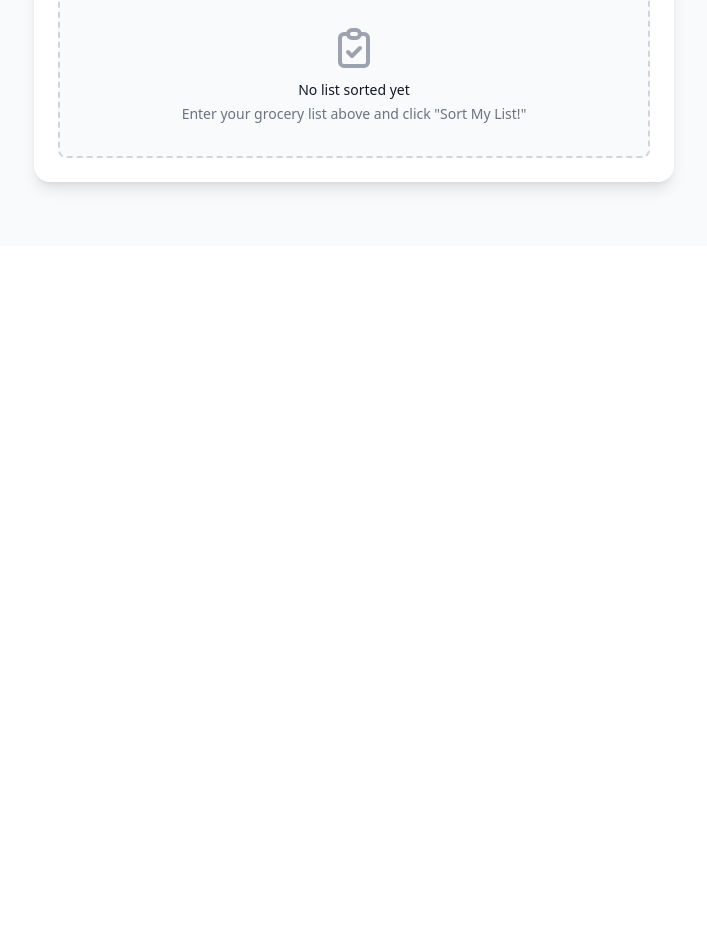
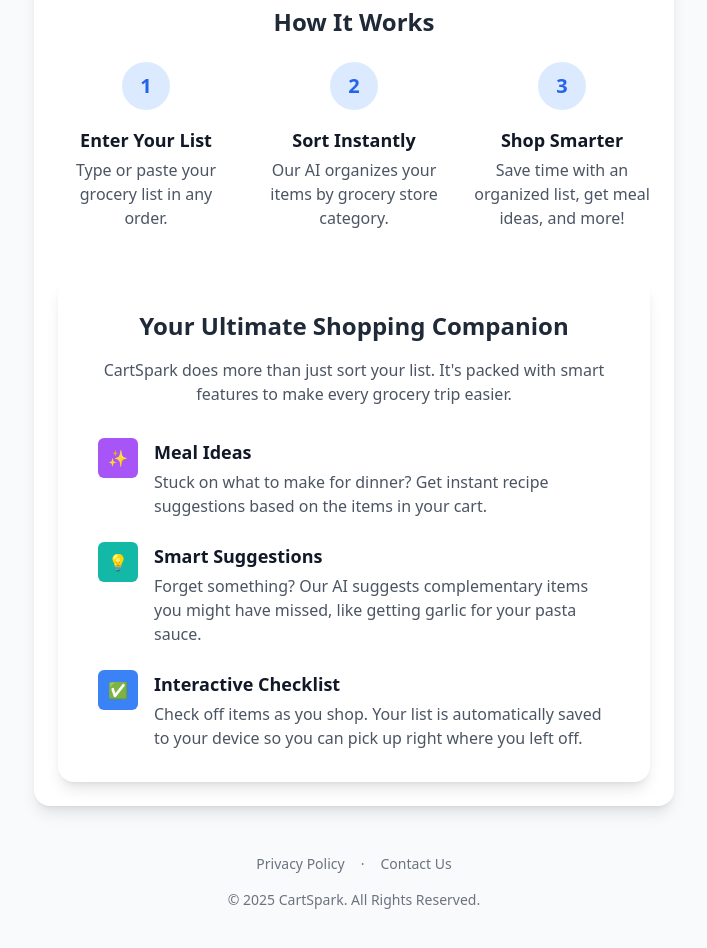
Before and after one commit to jayke111/my-grocery-assistant, a React (Create React App) app: page / in a window 1280 px wide. Shown: the part 640-1588 px from the top of the page, without its empty margins (286-993 px from the left). Before the commit the page ends 886 px from the top, so only its background shows below. Built offline with nearby package versions, Linux system fonts and the light colour scheme.

Commit message:
Update branding and fix UI issues

```diff
--- a/src/App.js
+++ b/src/App.js
@@ -34,7 +34,7 @@ const Header = () => (
           CartSpark
         </h1>
     </div>
-    <p className="mt-3 text-lg text-gray-600">Your Grocery List AI Companion</p>
+    <p className="mt-3 text-lg text-gray-600">Your <span className="font-semibold text-green-600">FREE</span> Grocery List AI Companion</p>
   </header>
 );
 
@@ -125,6 +125,89 @@ const AffiliateLinks = () => (
             </a>
         </div>
     </div>
+);
+
+// --- NEW: Content Sections for AdSense ---
+
+const HowItWorks = () => (
+    <div className="mt-12">
+        <h2 className="text-2xl font-bold text-center text-gray-800">How It Works</h2>
+        <div className="mt-6 grid grid-cols-1 md:grid-cols-3 gap-8">
+            <div className="text-center">
+                <div className="flex items-center justify-center h-12 w-12 rounded-full bg-blue-100 text-blue-600 mx-auto">
+                    <span className="text-xl font-bold">1</span>
+                </div>
+                <h3 className="mt-4 text-lg font-semibold">Enter Your List</h3>
+                <p className="mt-1 text-gray-600">Type or paste your grocery list in any order.</p>
+            </div>
+            <div className="text-center">
+                <div className="flex items-center justify-center h-12 w-12 rounded-full bg-blue-100 text-blue-600 mx-auto">
+                    <span className="text-xl font-bold">2</span>
+                </div>
+                <h3 className="mt-4 text-lg font-semibold">Sort Instantly</h3>
+                <p className="mt-1 text-gray-600">Our AI organizes your items by grocery store category.</p>
+            </div>
+            <div className="text-center">
+                <div className="flex items-center justify-center h-12 w-12 rounded-full bg-blue-100 text-blue-600 mx-auto">
+                    <span className="text-xl font-bold">3</span>
+                </div>
+                <h3 className="mt-4 text-lg font-semibold">Shop Smarter</h3>
+                <p className="mt-1 text-gray-600">Save time with an organized list, get meal ideas, and more!</p>
+            </div>
+        </div>
+    </div>
+);
+
+const Features = () => (
+    <div className="mt-12 py-8 bg-white rounded-2xl shadow-lg">
+        <div className="max-w-xl mx-auto px-4 sm:px-6 lg:px-8">
+            <h2 className="text-2xl font-bold text-center text-gray-800">Your Ultimate Shopping Companion</h2>
+            <p className="mt-4 text-center text-gray-600">
+                CartSpark does more than just sort your list. It's packed with smart features to make every grocery trip easier.
+            </p>
+            <div className="mt-8 space-y-6">
+                <div className="flex">
+                    <div className="flex-shrink-0">
+                        <div className="flex items-center justify-center h-10 w-10 rounded-md bg-purple-500 text-white">✨</div>
+                    </div>
+                    <div className="ml-4">
+                        <h4 className="text-lg font-bold">Meal Ideas</h4>
+                        <p className="mt-1 text-gray-600">Stuck on what to make for dinner? Get instant recipe suggestions based on the items in your cart.</p>
+                    </div>
+                </div>
+                <div className="flex">
+                    <div className="flex-shrink-0">
+                        <div className="flex items-center justify-center h-10 w-10 rounded-md bg-teal-500 text-white">💡</div>
+                    </div>
+                    <div className="ml-4">
+                        <h4 className="text-lg font-bold">Smart Suggestions</h4>
+                        <p className="mt-1 text-gray-600">Forget something? Our AI suggests complementary items you might have missed, like getting garlic for your pasta sauce.</p>
+                    </div>
+                </div>
+                <div className="flex">
+                    <div className="flex-shrink-0">
+                        <div className="flex items-center justify-center h-10 w-10 rounded-md bg-blue-500 text-white">✅</div>
+                    </div>
+                    <div className="ml-4">
+                        <h4 className="text-lg font-bold">Interactive Checklist</h4>
+                        <p className="mt-1 text-gray-600">Check off items as you shop. Your list is automatically saved to your device so you can pick up right where you left off.</p>
+                    </div>
+                </div>
+            </div>
+        </div>
+    </div>
+);
+
+const AppFooter = () => (
+    <footer className="mt-12 text-center text-gray-500 text-sm">
+        <div className="flex justify-center space-x-4">
+            {/* In a real app, these would link to actual pages */}
+            <a href="#privacy" className="hover:text-gray-800">Privacy Policy</a>
+            <span>&middot;</span>
+            <a href="mailto:support@cartspark.io" className="hover:text-gray-800">Contact Us</a>
+        </div>
+        <p className="mt-4">&copy; {new Date().getFullYear()} CartSpark. All Rights Reserved.</p>
+    </footer>
 );
 
 
@@ -594,13 +677,14 @@ export default function App() {
                                         Start Over
                                     </button>
                                 </div>
-                                <div className="mt-8">
-                                    <EmptyState />
-                                </div>
+                                {/* --- NEW: Added content sections --- */}
+                                <HowItWorks />
+                                <Features />
                             </>
                         )
                     )}
                 </main>
+                <AppFooter />
             </div>
         </div>
     );
```
